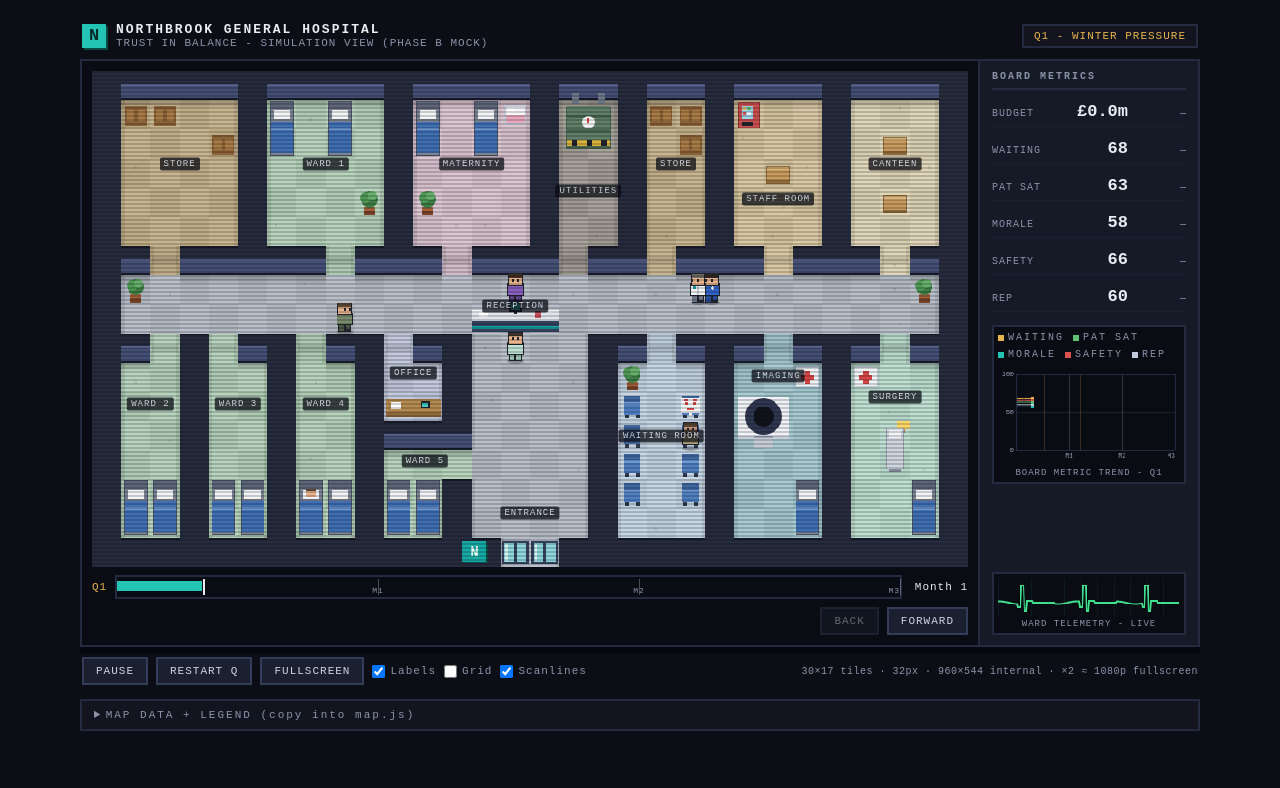
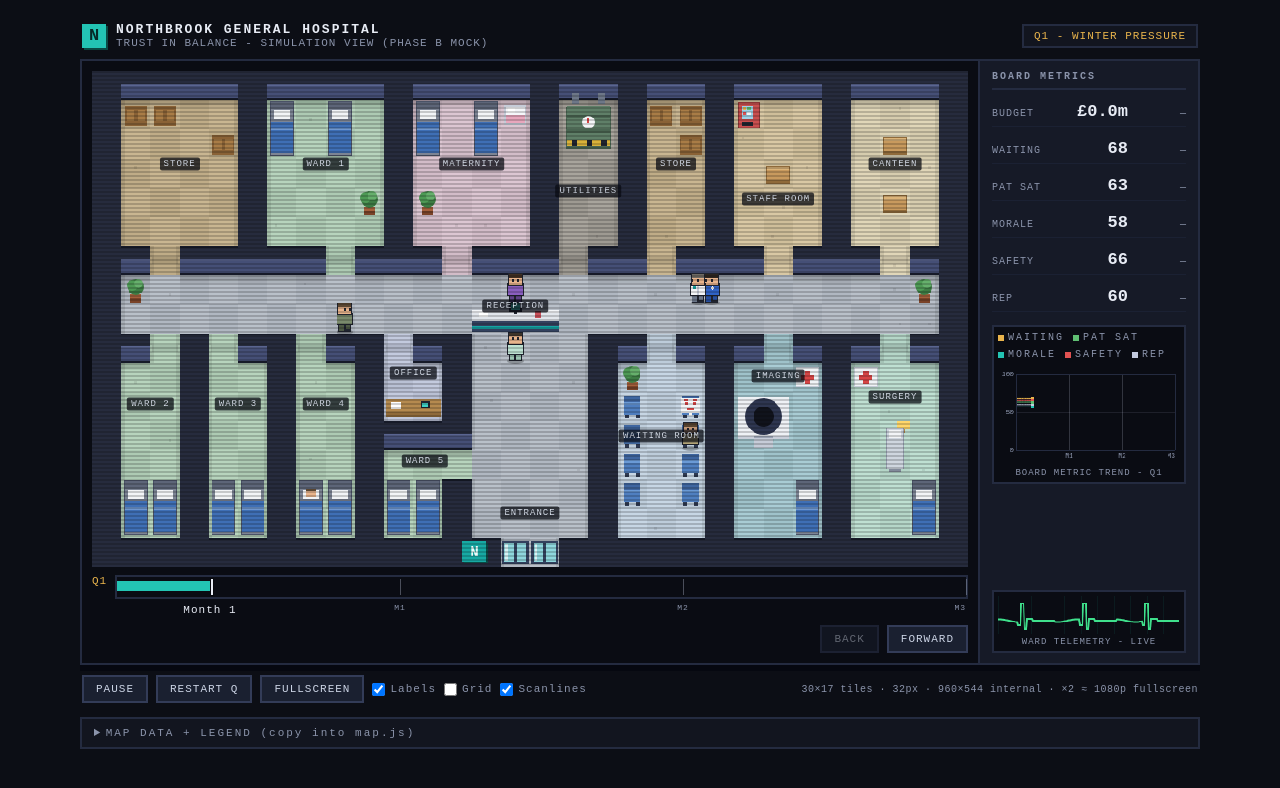
Before and after one commit to acehuall/ENHT-Simulation-Game, a plain HTML site: page index.html in a window 1280 px wide. Drawn offline with Linux system fonts and the light colour scheme.

Commit message:
Refine timeline layout and boardroom transition

```diff
--- a/index.html
+++ b/index.html
@@ -43,6 +43,7 @@
         </div>
         <div class="prog">
           <span class="pq">Q1</span>
+          <div class="timewrap" id="timewrap">
             <div class="pbar" id="pbar">
               <i id="pfill"></i>
               <span class="monthmark" style="left:33.333%" data-label="M1"></span>
@@ -51,6 +52,7 @@
               <input id="pscrub" type="range" min="0" max="45" step="0.1" value="0" aria-label="Simulation timeline">
             </div>
             <span id="ptime">Month 1</span>
+          </div>
         </div>
         <div class="sceneNav">
           <button class="btn" id="btnPrevScene">Back</button>
--- a/src/css/ui.css
+++ b/src/css/ui.css
@@ -44,15 +44,19 @@
 #scan{position:absolute; inset:0; pointer-events:none; mix-blend-mode:multiply;
       background:repeating-linear-gradient(0deg, rgba(255,255,255,0) 0 2px, rgba(0,0,0,.18) 2px 4px);}
 
-.prog{display:flex; align-items:center; gap:8px; font-size:11px; color:var(--dim); letter-spacing:1px;}
+.prog{display:flex; align-items:flex-start; gap:8px; font-size:11px; color:var(--dim); letter-spacing:1px;}
 .pq{color:var(--amber);}
-.prog #ptime{width:58px; text-align:right; color:var(--ink);}
-.pbar{flex:1; height:24px; border:2px solid var(--line); background:#0a0c13; position:relative;}
+.timewrap{flex:1; position:relative; padding-bottom:18px; --scrub-x:0%;}
+.prog #ptime{
+  position:absolute; top:29px; left:clamp(28px, var(--scrub-x), calc(100% - 28px));
+  transform:translateX(-50%); color:var(--ink); white-space:nowrap;
+}
+.pbar{height:24px; border:2px solid var(--line); background:#0a0c13; position:relative;}
 .pbar i{position:absolute; left:0; top:4px; height:10px; width:0%; background:var(--teal); display:block;}
 .pbar input{position:absolute; inset:0; width:100%; height:100%; margin:0; cursor:pointer; opacity:0;}
 .pbar .monthmark{position:absolute; top:2px; bottom:2px; width:1px; background:rgba(195,202,222,.35); pointer-events:none;}
 .pbar .monthmark:after{
-  content:attr(data-label); position:absolute; left:0; bottom:0; transform:translateX(-50%);
+  content:attr(data-label); position:absolute; left:0; top:25px; transform:translateX(-50%);
   color:var(--dim); font-size:8px; line-height:1; letter-spacing:1px;
 }
 .pbar .monthmark-end:after{transform:translateX(-100%);}
--- a/src/engine/simulation.js
+++ b/src/engine/simulation.js
@@ -78,6 +78,7 @@ function render(){
   var progress=(simT/QLEN*100);
   $('pfill').style.width=progress+'%';
   $('pbar').style.setProperty('--scrub-x',progress+'%');
+  $('timewrap').style.setProperty('--scrub-x',progress+'%');
   $('pscrub').value=simT;
   $('ptime').textContent=simMonthLabel(simT);
   var defs=getMetricDefs();
--- a/src/report/round-end-report.css
+++ b/src/report/round-end-report.css
@@ -54,6 +54,7 @@
 }
 
 .rep-root .rep-foot{
+  position:relative; z-index:80;
   width:min(1060px, 96vw); display:flex; align-items:center; gap:14px; padding-top:10px;
 }
 .rep-root .btn{
--- a/src/ui/controls.js
+++ b/src/ui/controls.js
@@ -1,12 +1,9 @@
 'use strict';
-/* quarter close lingers 5s on the QUARTER CLOSED stamp before the boardroom */
+/* quarter close moves straight to the boardroom when the simulation ends */
 var boardRoomTimer=null;
 function scheduleBoardRoom(){
   cancelBoardRoom();
-  boardRoomTimer=setTimeout(function(){
-    boardRoomTimer=null;
-    setScene('boardRoom');
-  },5000);
+  setScene('boardRoom');
 }
 function cancelBoardRoom(){
   if(boardRoomTimer){ clearTimeout(boardRoomTimer); boardRoomTimer=null; }
--- a/src/ui/stats-chart.js
+++ b/src/ui/stats-chart.js
@@ -61,15 +61,6 @@ function drawStatsChart(){
     scc.fillText(_chartMonth(mo),mx,bottom+3);
   }
 
-  /* subtle event markers (norovirus / agency / incident) */
-  if(typeof STAT_EVENTS!=='undefined'){
-    scc.fillStyle='rgba(233,180,76,0.20)';
-    for(var e=0;e<STAT_EVENTS.length;e++){
-      var ex=Math.round(left+(STAT_EVENTS[e].t/QLEN)*plotW);
-      scc.fillRect(ex,top,1,plotH);
-    }
-  }
-
   /* one line per series, straight from the stored history */
   var hist=getMetricHistory();
   for(var s=0;s<CHART_SERIES.length;s++){
```
Lines whose indentation alone changed are shown as unchanged.
